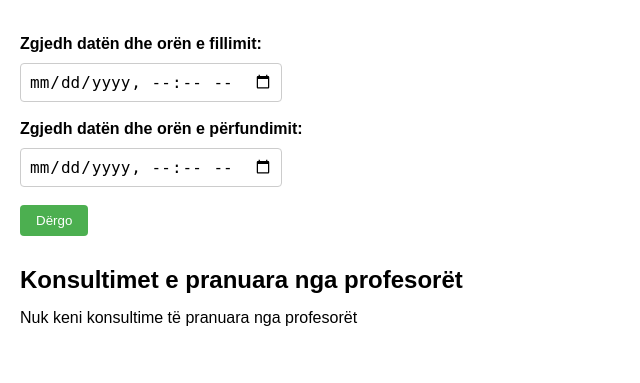
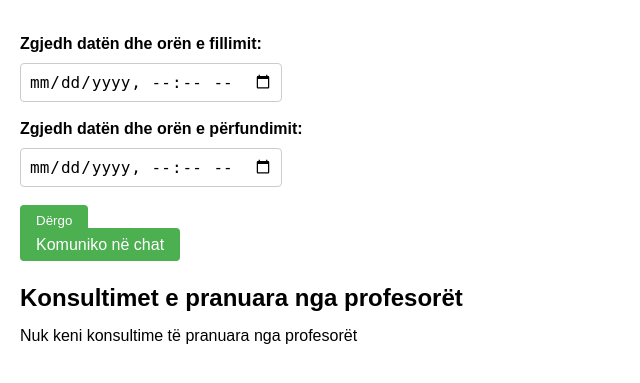
Before and after one commit to bleronsy/SistemiPerKonsultime, a PHP site: page /studenti.php in a window 1280 px wide. Shown: the part 135-518 px from the top of the page, without its empty margins (0-640 px from the left). Run offline with PHP 8.4, Linux system fonts and the light colour scheme; the visitor is signed in with stand-in values (Sample User, id 1); data that the repository does not hold is empty.

Commit message:
Some fixes

```diff
--- a/profesori.php
+++ b/profesori.php
@@ -87,6 +87,7 @@ if ($_SERVER['REQUEST_METHOD'] === 'POST' && isset($_POST['delete_appointment'])
 <body>
     <h1>Profili i profesorit</h1>
     <h2>Konsultimet</h2>
+    <a href="./chat.php">Komuniko në chat</a>
     <?php
     // Retrieve the professor ID from the logged-in professor (replace with your authentication logic)
     if (isset($_SESSION['professor_id'])) {
--- a/studenti.php
+++ b/studenti.php
@@ -88,7 +88,8 @@ $approved_appointments_result = mysqli_query($conn, $approved_appointments_query
         <label for="datetime_end">Zgjedh datën dhe orën e përfundimit:</label>
         <input type="datetime-local" name="datetime_end" id="datetime_end" required><br><br>
 
-        <input type="submit" value="Dërgo">
+        <input type="submit" value="Dërgo"> <br>
+        <a href="./chat.php">Komuniko në chat</a>
     </form>
     <h2>Konsultimet e pranuara nga profesorët</h2>
     <?php
--- a/styles/studenti.css
+++ b/styles/studenti.css
@@ -72,3 +72,17 @@ body {
   .appointment .date-time {
     color: #888;
   }
+
+  a {
+    padding: 8px 16px;
+    background-color: #4CAF50;
+    color: white;
+    border: none;
+    border-radius: 4px;
+    cursor: pointer;
+    text-decoration: none;
+  }
+
+  a:hover {
+    background-color: #45a049;
+  }
```
Also changed, not shown: chat.php (+6 -6 lines), styles/profesori.css (+14 -0 lines).
